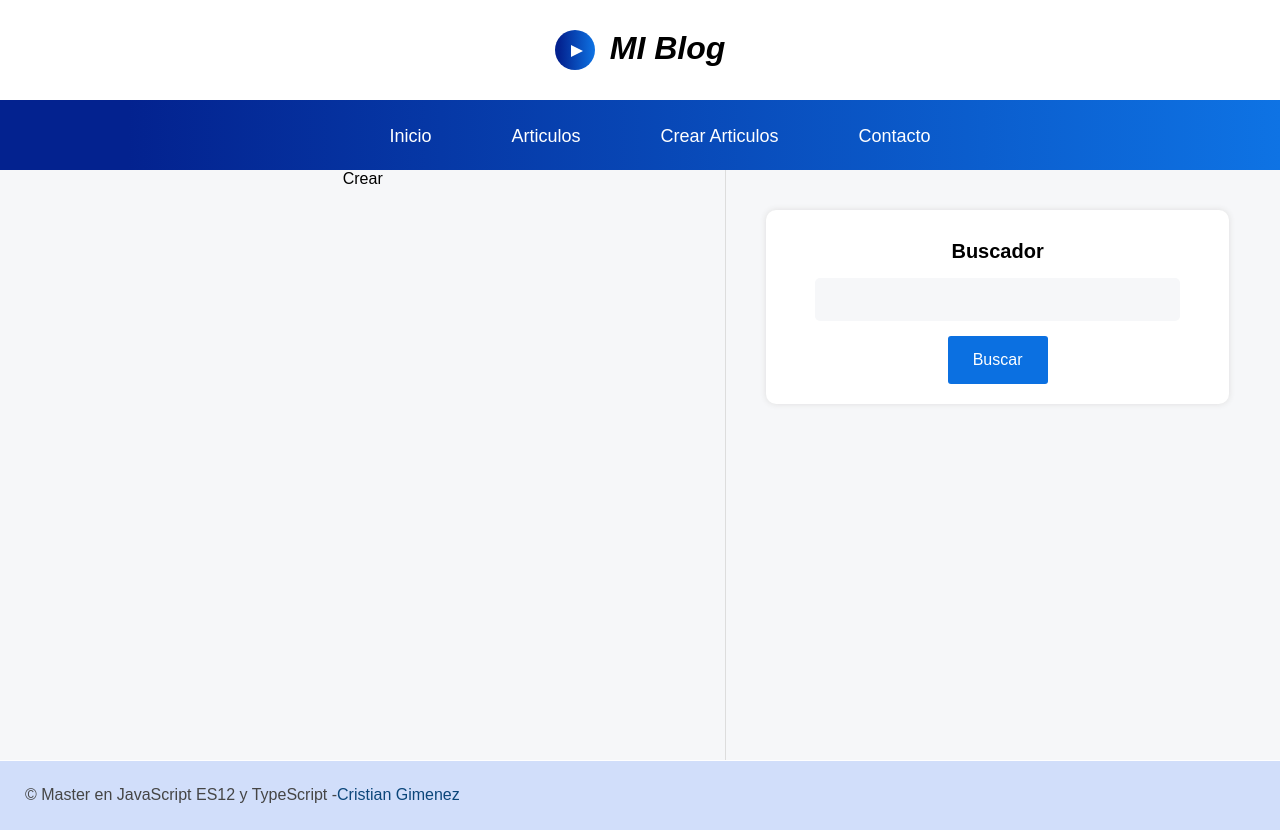
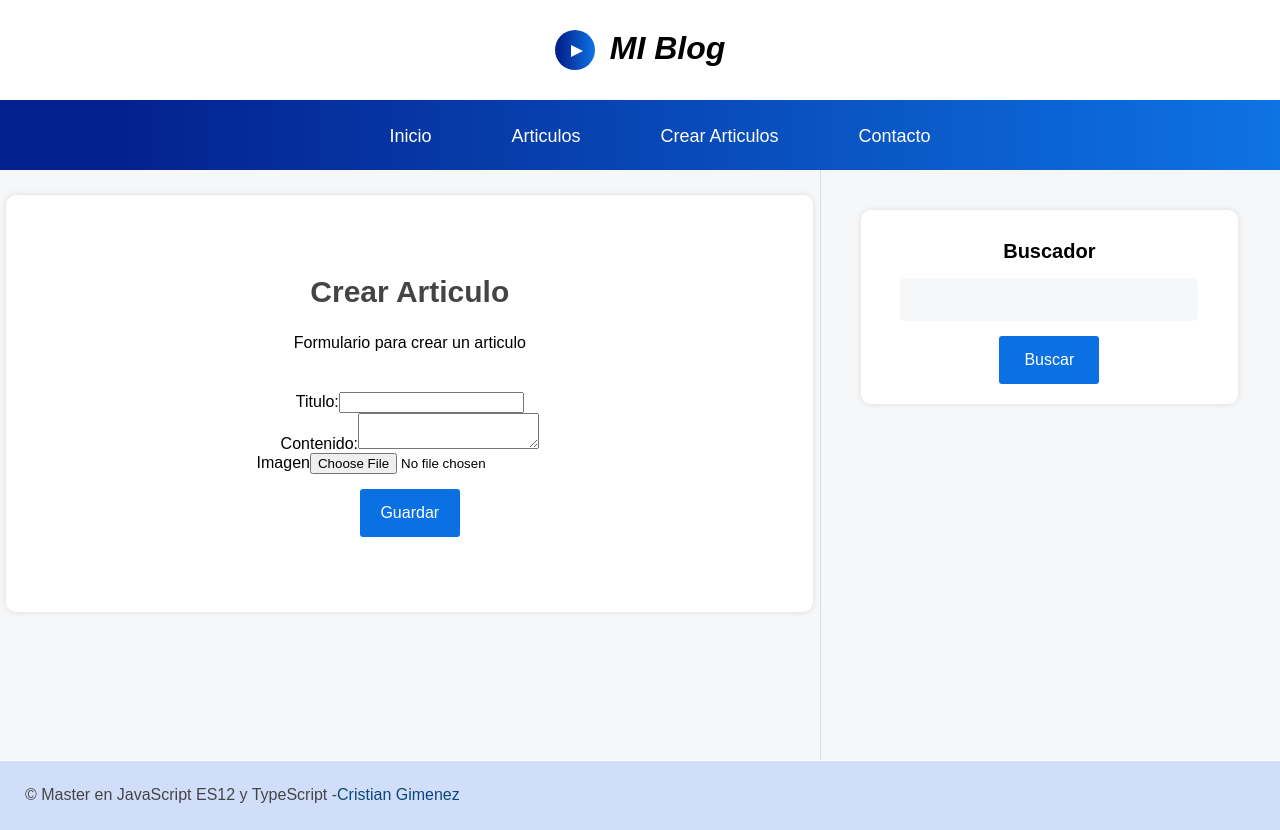
Before and after one commit to crisiscityelclon/15-proyecto3, a React (Vite) app: page /crear-articulos in a window 1280 px wide. Built offline with nearby package versions, Linux system fonts and the light colour scheme.

Commit message:
207. Creando formulario

```diff
--- a/src/components/pages/Crear.jsx
+++ b/src/components/pages/Crear.jsx
@@ -2,6 +2,30 @@ import React from 'react'
 
 export const Crear = () => {
   return (
-    <div>Crear</div>
+    <div className='jumbo'>
+      <h1>Crear Articulo</h1>
+      <p>Formulario para crear un articulo</p>
+
+      {/* Montar formulario*/}
+      <form className='formulario'>
+
+        <div className='form-group'>
+          <label htmlFor='titulo'>Titulo:</label>
+          <input type='text' id='titulo' name='titulo' />
+        </div>
+
+        <div className='form-group'>
+          <label htmlFor='contenido'>Contenido:</label>
+          <textarea type='text' id='contenido' name='contenido' />
+        </div>
+
+        <div className='form-group'>
+          <label htmlFor='file0'>Imagen</label>
+          <input type='file' name='file0' id="file" />
+        </div>
+
+        <input type='submit' value='Guardar' className='btn btn-success' />
+      </form>
+      </div>
   )
 }
```
